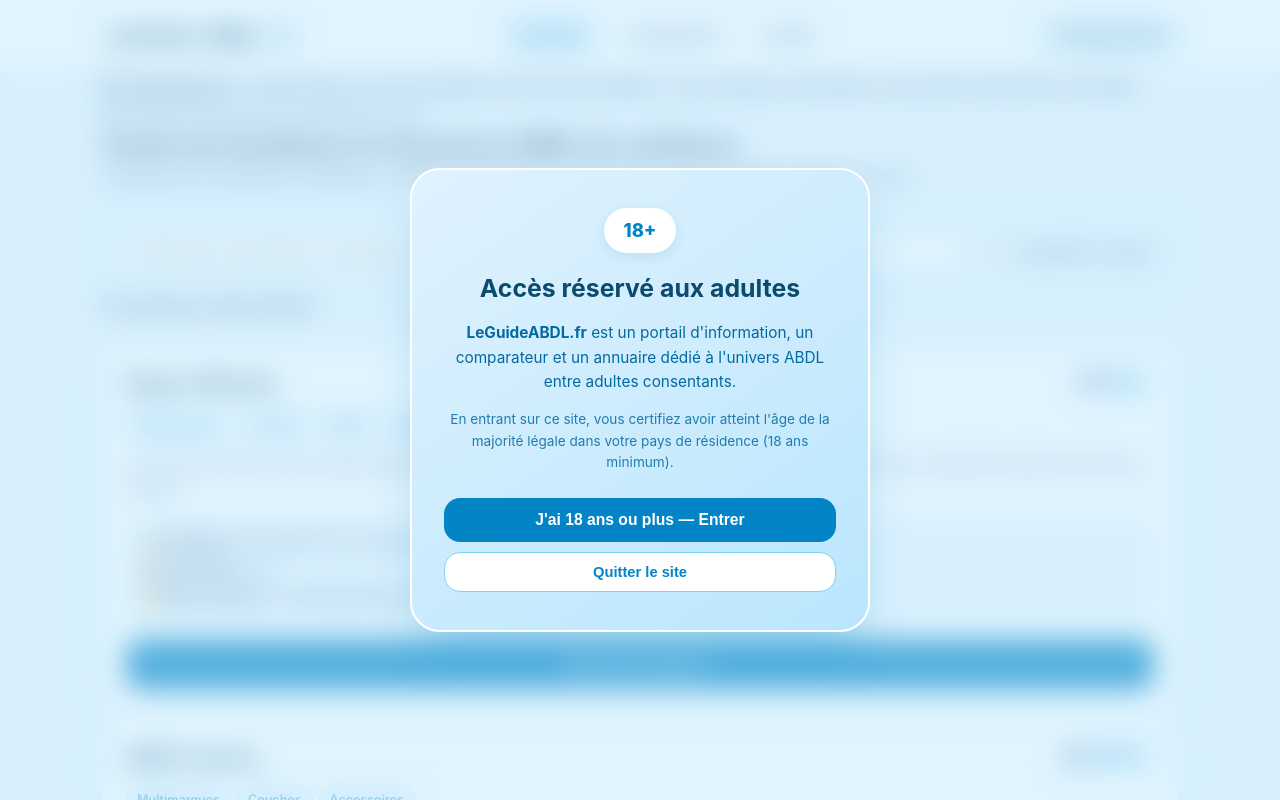
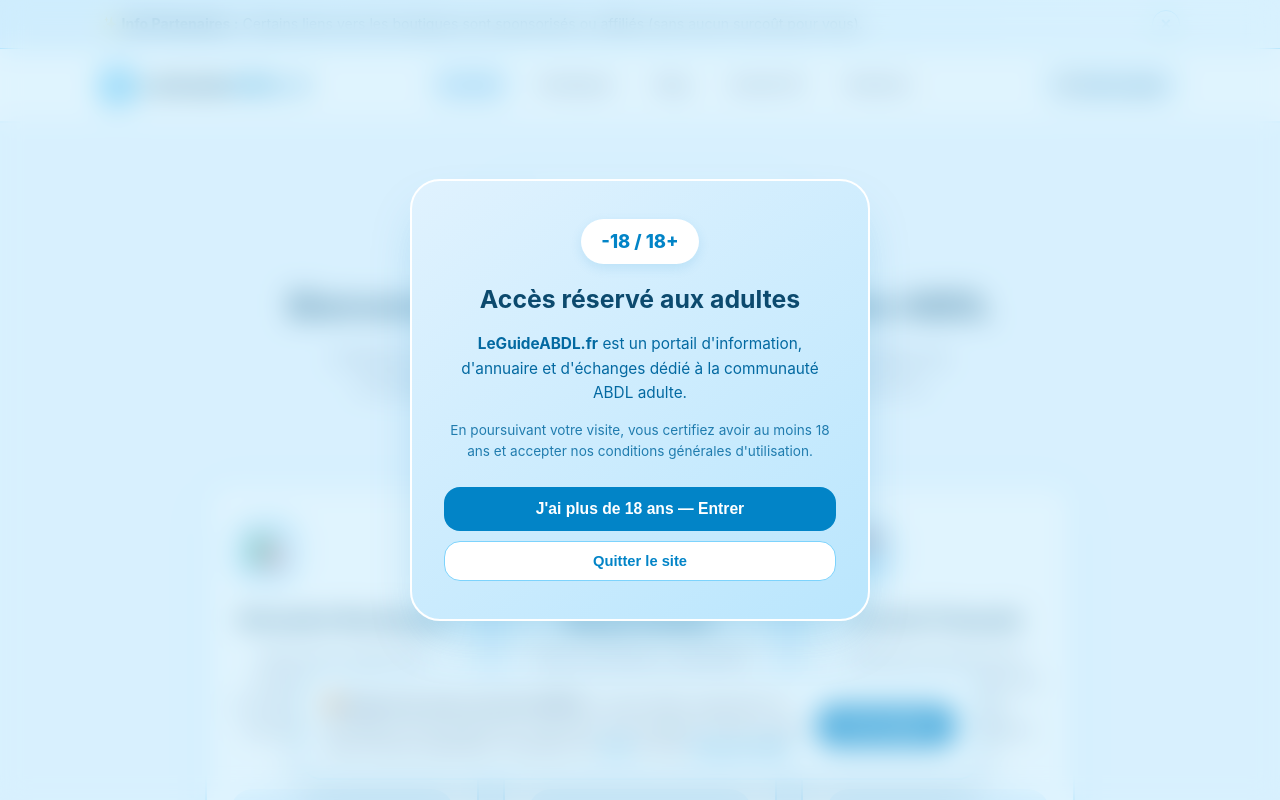
Before and after one commit to Littlow/leguideabdl, a plain HTML site: page index.html in a window 1280 px wide. Shown: the top 800 px of the page. Drawn offline with Linux system fonts and the light colour scheme.

Commit message:
Nouveau site index.html

```diff
--- a/index.html
+++ b/index.html
@@ -3,26 +3,34 @@
 <head>
   <meta charset="UTF-8">
   <meta name="viewport" content="width=device-width, initial-scale=1.0">
-  <title>LeGuideABDL.fr — Annuaire, Comparateur & Guides ABDL</title>
+  <title>LeGuideABDL.fr — Portail, Boutiques, Blog, Events & Histoires</title>
   <link rel="stylesheet" href="style.css">
 </head>
 <body>
 
-  <!-- POP-UP VÉRIFICATION +18 ANS -->
+  <!-- POP-UP -18 ANS (BLEU CIEL & FLOU EN FADE) -->
   <div id="age-overlay" class="age-overlay" aria-modal="true" role="dialog">
     <div class="age-modal">
-      <div class="age-badge">18+</div>
+      <div class="age-badge">-18 / 18+</div>
       <h2>Accès réservé aux adultes</h2>
       <p>
-        <strong>LeGuideABDL.fr</strong> est un portail d'information, un comparateur et un annuaire dédié à l'univers ABDL entre adultes consentants.
+        <strong>LeGuideABDL.fr</strong> est un portail d'information, d'annuaire et d'échanges dédié à la communauté ABDL adulte.
       </p>
       <p class="age-subtext">
-        En entrant sur ce site, vous certifiez avoir atteint l'âge de la majorité légale dans votre pays de résidence (18 ans minimum).
+        En poursuivant votre visite, vous certifiez avoir au moins 18 ans et accepter nos conditions générales d'utilisation.
       </p>
       <div class="age-actions">
-        <button id="btn-enter" class="btn-primary">J'ai 18 ans ou plus — Entrer</button>
+        <button id="btn-enter" class="btn-primary">J'ai plus de 18 ans — Entrer</button>
         <button id="btn-leave" class="btn-secondary">Quitter le site</button>
       </div>
+    </div>
+  </div>
+
+  <!-- MINI POP-UP SPONSO AVEC CROIX -->
+  <div id="sponso-popup" class="sponso-popup">
+    <div class="container sponso-inner">
+      <span>✨ <strong>Info Partenaires :</strong> Certains liens vers les boutiques sont sponsorisés ou affiliés (sans aucun surcoût pour vous).</span>
+      <button id="close-sponso" class="close-sponso" title="Fermer">&times;</button>
     </div>
   </div>
 
@@ -30,77 +38,93 @@
   <header class="site-header">
     <div class="container header-inner">
       <a href="index.html" class="logo">
-        <span class="logo-dot"></span>
-        LeGuide<strong>ABDL</strong><span class="logo-ext">.fr</span>
+        <span class="logo-icon">☁️</span>
+        <div>LeGuide<span>ABDL.fr</span></div>
       </a>
       <nav class="main-nav">
-        <a href="#annuaire" class="active">Annuaire</a>
-        <a href="#comparateur">Comparateur</a>
-        <a href="#guides">Guides</a>
+        <a href="index.html" class="active">Accueil</a>
+        <a href="boutiques.html">Boutiques</a>
+        <a href="blog.html">Blog</a>
+        <a href="events.html">Events FR</a>
+        <a href="histoires.html">Histoires</a>
       </nav>
-      <button id="btn-discreet" class="btn-discreet" title="Basculer immédiatement vers une page neutre">
-        👁️ Mode Discret
-      </button>
+      <button id="btn-discreet" class="btn-discreet">👁️ Sortie rapide</button>
     </div>
   </header>
 
-  <!-- BANDEAU TRANSPARENCE AFFILIATION -->
-  <div class="affiliation-banner">
-    <div class="container">
-      ℹ️ <strong>Transparence :</strong> Certains liens vers les boutiques sont des liens affiliés. Si vous passez commande, nous pouvons percevoir une petite commission sans aucun surcoût pour vous.
+  <!-- ACCUEIL AVEC LOGO CENTRAL ET LES 4 CASES DE REDIRECTION -->
+  <main class="container">
+    <section class="hero-portal">
+      <div class="hero-logo-big">
+        <span class="logo-icon">☁️</span>
+        <div class="logo-text">LeGuide<span>ABDL.fr</span></div>
+      </div>
+      <h1>Bienvenue sur le portail francophone ABDL</h1>
+      <p>Choisissez une rubrique ci-dessous pour explorer les boutiques vérifiées, lire nos guides pratiques, consulter l'agenda des événements en France ou découvrir les récits de la communauté.</p>
+    </section>
+
+    <section class="portal-grid">
+      <!-- CASE 1 : BOUTIQUES -->
+      <a href="boutiques.html" class="portal-card">
+        <div>
+          <div class="portal-icon">🛍️</div>
+          <h2>Annuaire Boutiques</h2>
+          <p>Répertoire complet des revendeurs européens de couches, bodys et accessoires avec note de discrétion des colis.</p>
+        </div>
+        <span class="portal-link-btn">Voir les boutiques →</span>
+      </a>
+
+      <!-- CASE 2 : BLOG -->
+      <a href="blog.html" class="portal-card">
+        <div>
+          <div class="portal-icon">📘</div>
+          <h2>Blog & Guides</h2>
+          <p>Tests de produits, comparatifs d'absorption, conseils pour commander en point relais et actualités.</p>
+        </div>
+        <span class="portal-link-btn">Lire le blog →</span>
+      </a>
+
+      <!-- CASE 3 : EVENTS FR -->
+      <a href="events.html" class="portal-card">
+        <div>
+          <div class="portal-icon">🗓️</div>
+          <h2>Events Français</h2>
+          <p>Calendrier des Munches, rencontres bienveillantes par région (Paris, Lyon, Bordeaux...) et conseils de sécurité.</p>
+        </div>
+        <span class="portal-link-btn">Voir les événements →</span>
+      </a>
+
+      <!-- CASE 4 : HISTOIRES -->
+      <a href="histoires.html" class="portal-card">
+        <div>
+          <div class="portal-icon">📖</div>
+          <h2>Histoires & Récits</h2>
+          <p>Témoignages de membres, fictions douces et espace pour partager vos propres textes anonymement.</p>
+        </div>
+        <span class="portal-link-btn">Découvrir les histoires →</span>
+      </a>
+    </section>
+  </main>
+
+  <!-- BANDEAU RGPD / CGU -->
+  <div id="cookie-banner" class="cookie-banner">
+    <p>
+      🍪 <strong>Respect de votre vie privée (RGPD) :</strong> Ce site utilise uniquement un stockage local technique pour mémoriser votre majorité (+18 ans), sans aucun traceur publicitaire. Consultez nos <a href="legal.html#cgu">CGU</a> et notre <a href="legal.html#rgpd">Politique RGPD</a>.
+    </p>
+    <div class="cookie-actions">
+      <button id="btn-accept-cookies" class="btn-primary">J'ai compris</button>
     </div>
   </div>
-
-  <!-- HERO & RECHERCHE -->
-  <section class="hero">
-    <div class="container">
-      <h1>Toutes les boutiques et ressources ABDL de confiance</h1>
-      <p>Comparez les revendeurs européens, vérifiez la discrétion des colis et trouvez les meilleurs tarifs en un clic.</p>
-
-      <div class="filters-bar">
-        <input type="text" id="search-input" placeholder="Rechercher une boutique, une marque (Rearz, Crinklz...)">
-
-        <select id="filter-category">
-          <option value="all">Toutes les catégories</option>
-          <option value="Couches">Couches adultes</option>
-          <option value="Bodys">Bodys & Vêtements</option>
-          <option value="Accessoires">Tétines & Accessoires</option>
-          <option value="Multimarques">Revendeur Multimarques</option>
-        </select>
-
-        <select id="filter-country">
-          <option value="all">Tous les pays d'envoi</option>
-          <option value="France">🇫🇷 France</option>
-          <option value="Union Européenne">🇪🇺 Union Européenne (Sans douane)</option>
-          <option value="International">🌍 Hors UE</option>
-        </select>
-
-        <label class="checkbox-filter">
-          <input type="checkbox" id="filter-discreet">
-          <span>Colis 100 % neutre</span>
-        </label>
-      </div>
-    </div>
-  </section>
-
-  <!-- GRILLE DE L'ANNUAIRE -->
-  <main id="annuaire" class="container main-content">
-    <div class="results-header">
-      <h2 id="results-count">Chargement des boutiques...</h2>
-    </div>
-    <div id="boutiques-grid" class="boutiques-grid">
-      <!-- Les cartes boutiques s'injectent ici via app.js -->
-    </div>
-  </main>
 
   <!-- PIED DE PAGE -->
   <footer class="site-footer">
     <div class="container footer-inner">
-      <p>© 2026 <strong>LeGuideABDL.fr</strong> — Portail communautaire réservé aux adultes (+18 ans).</p>
+      <p>© 2026 <strong>LeGuideABDL.fr</strong> — Portail réservé aux adultes (+18 ans).</p>
       <div class="footer-links">
-        <a href="#">Mentions légales</a>
-        <a href="#">Politique RGPD</a>
-        <a href="#">Soumettre une boutique</a>
+        <a href="legal.html#mentions">Mentions légales</a>
+        <a href="legal.html#cgu">CGU</a>
+        <a href="legal.html#rgpd">Politique RGPD</a>
+        <a href="legal.html#contact">Contact / Soumettre</a>
       </div>
     </div>
   </footer>
```
